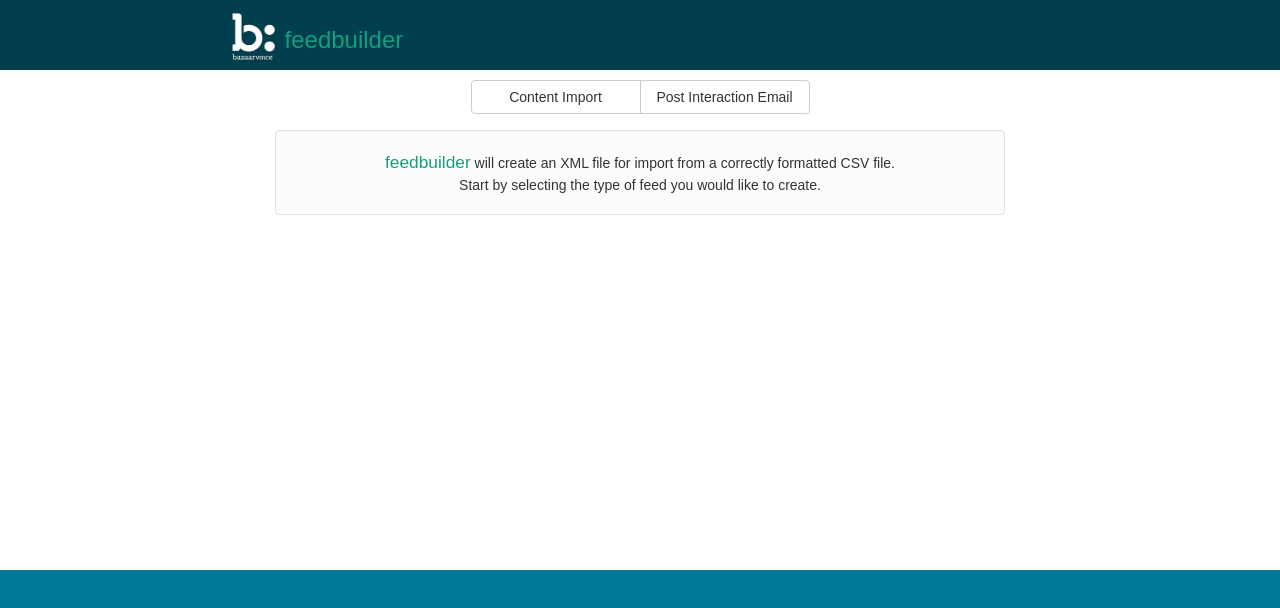
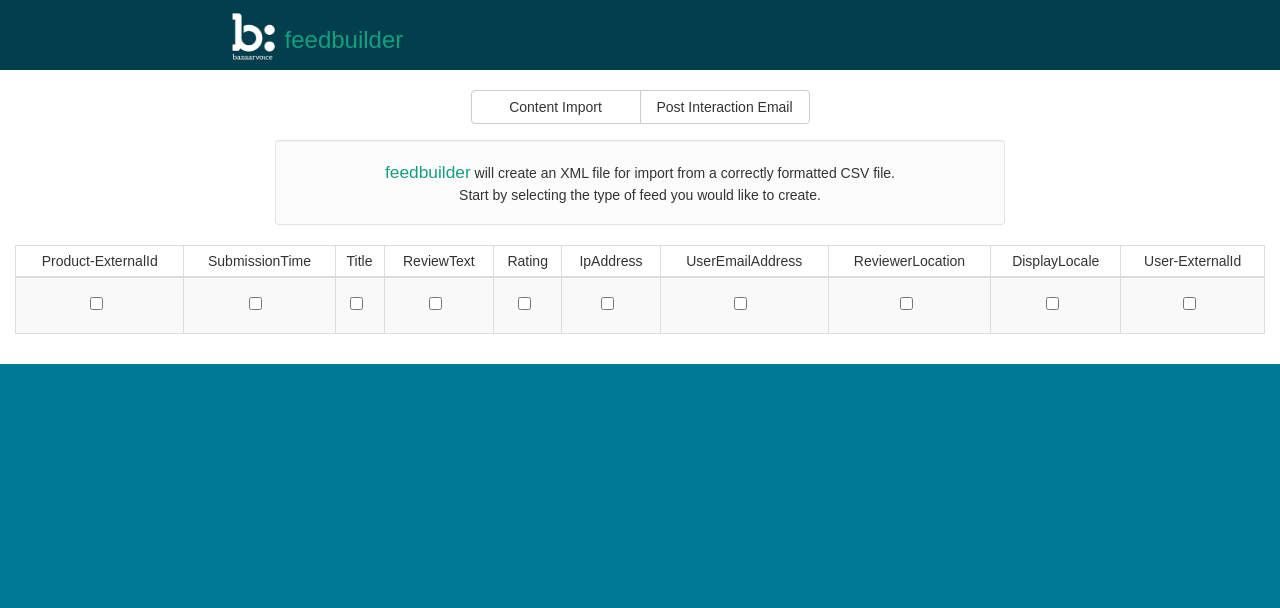
Before and after one commit to colin1717/feedbuilder, a React (Create React App) app: page / in a window 1280 px wide. Shown: the top 608 px of the page. Built offline with nearby package versions, Linux system fonts and the light colour scheme.

Commit message:
checkboxes appear but are not functional

```diff
--- a/src/App.js
+++ b/src/App.js
@@ -2,13 +2,18 @@
 import './App.css'
 import Header from './child_components/Header';
 import FeedPicker from './child_components/FeedPicker';
+import ColumnTable from './child_components/ColumnTable';
 
 class App extends Component {
   render() {
+
+    const importColumns = [{id: 1, title:'Product-ExternalId', required:true}, {id:2, title:'SubmissionTime', required: false}, {id:3, title:'Title',required:false}, {id:4, title:'ReviewText', required:false}, {id:5, title:'Rating',required: false}, {id:6, title:'IpAddress', required:false}, {id:7, title:'UserEmailAddress', required:false}, {id:8, title:'ReviewerLocation', required:false}, {id:9, title:'DisplayLocale', require:false}, {id:10, title:'User-ExternalId', required: false}];
+
     return (
       <div>
         <Header />
         <FeedPicker />
+        <ColumnTable columns={ importColumns } />
       </div>
 
     )
--- /dev/null
+++ b/src/child_components/ColumnTable.css
@@ -0,0 +1,10 @@
+.column-table {
+  background-color: white;
+  display: flex;
+  justify-content: center;
+  padding-bottom: 10px;
+}
+
+.table {
+  text-align: center;
+}
--- /dev/null
+++ b/src/child_components/ColumnTable.js
@@ -0,0 +1,35 @@
+import React, { Component } from 'react';
+import './ColumnTable.css';
+import { Table, Checkbox } from 'react-bootstrap';
+
+class ColumnTable extends Component {
+  render() {
+    let columns = this.props.columns;
+    return (
+      <div className='column-table'>
+        <div className='col-sm-12'>
+          <Table className='table' bordered condensed striped responsive>
+            <thead>
+              <tr>
+                {(columns).map((column) => <td key={column.id}>{column.title}</td>) }
+              </tr>
+            </thead>
+            <tbody>
+              <tr>
+                {(columns).map((column) =><td key={column.id}><Checkbox /></td>) }
+              </tr>
+            </tbody>
+          </Table>
+        </div>
+      </div>
+
+    )
+  }
+
+  _testProps() {
+    console.log(this.props.columns)
+  }
+}
+
+
+export default ColumnTable;
--- a/src/child_components/FeedPicker.css
+++ b/src/child_components/FeedPicker.css
@@ -1,7 +1,6 @@
 .feedpicker {
   background-color: white;
-  height: 500px;
-  padding: 10px;
+  padding-top: 20px;
 }
 
 .middle {
```
